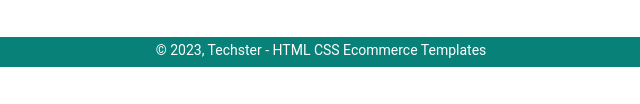
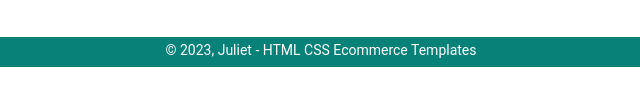
Before and after one commit to Juliedamsel/E-commerce-website, a plain HTML site: page about.html in a window 1280 px wide. Shown: the part 1170-1274 px from the top of the page, 319-959 px from the left. Drawn offline with Linux system fonts and the light colour scheme.

Commit message:
changes made on all files

```diff
--- a/about.html
+++ b/about.html
@@ -104,7 +104,7 @@
                <img src="images/payment-plan.png" alt="" width="300px">
           </div>
           <div class="copyright">
-            <p>&copy; 2023, Techster - HTML CSS Ecommerce Templates</p>
+            <p>&copy; 2023, Juliet - HTML CSS Ecommerce Templates</p>
           </div>
      </footer>
 
```
Also changed, not shown: index.html (+1 -1 lines), shop.html (+1 -1 lines), sproduct.html (+1 -1 lines).
